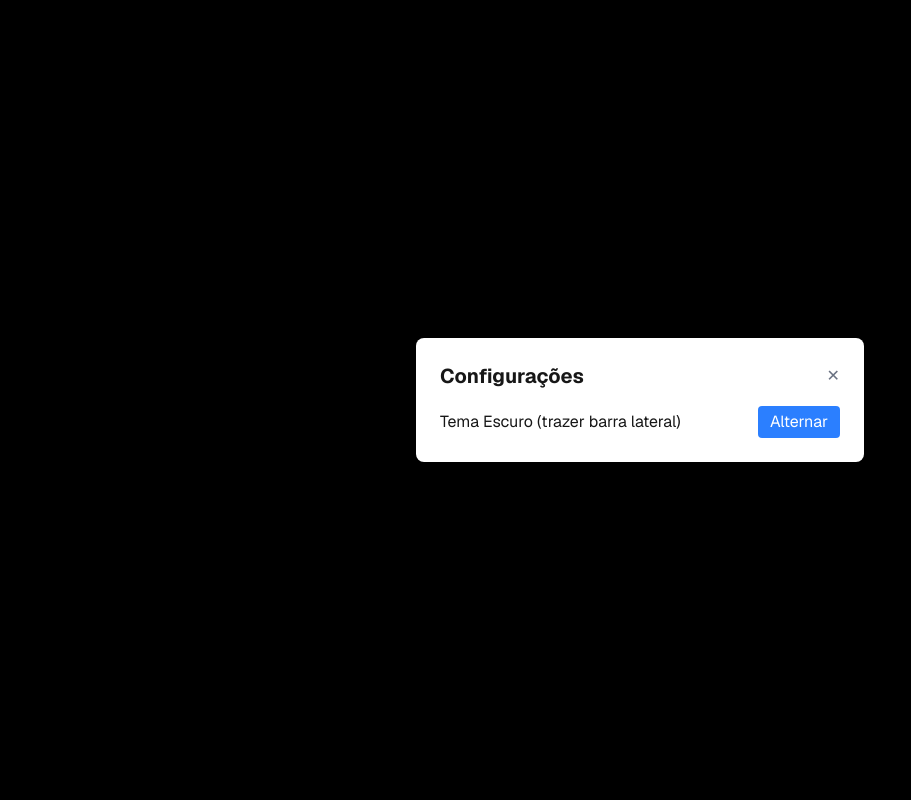
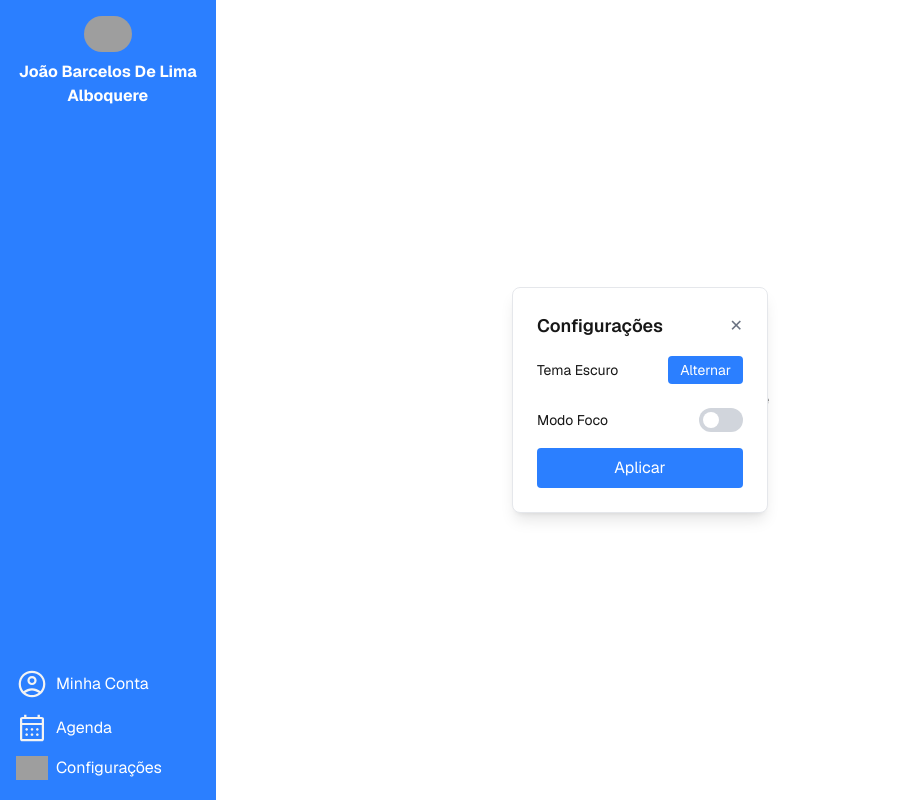
Before and after one commit to yanchagas04/MelembraAI, a Next.js app: page / in a window 1280 px wide. Both pictures are taken after a click on the button "Configurações". Shown: the whole page, without its empty margins (0-911 px from the left). Built offline with nearby package versions, Linux system fonts and the light colour scheme; grey boxes are pictures that could not be loaded.

Commit message:
fix: Botão Configurações não esconde mais a Barra Lateral

```diff
--- a/src/components/barraLateral/BarraLateral.tsx
+++ b/src/components/barraLateral/BarraLateral.tsx
@@ -1,53 +1,72 @@
-"use client";
+'use client'
 
-import { useState } from "react";
-import icone_pessoa from "../../../public/BarraLateral/pessoa.svg";
-import icone_config from "../../../public/BarraLateral/config.svg";
-import icone_calendario from "../../../public/BarraLateral/calendario.svg";
-import OpcaoBarra from "./OpcaoBarra";
-import ConfigModal from "./ConfigModal";
+import { useState } from 'react'
+import icone_pessoa from '../../../public/BarraLateral/pessoa.svg'
+import icone_config from '../../../public/BarraLateral/config.svg'
+import icone_calendario from '../../../public/BarraLateral/calendario.svg'
+import OpcaoBarra from './OpcaoBarra'
+import ConfigModal from './ConfigModal'
 
 type BarraLateralProps = {
-    foto_perfil: string | null,
+  foto_perfil: string | null
   nome: string
 }
 
 export default function BarraLateral(props: BarraLateralProps) {
-    const [open, setOpen] = useState(false);
-    const [isConfigOpen, setIsConfigOpen] = useState(false);
+  const [open, setOpen] = useState(false)
+  const [isConfigOpen, setIsConfigOpen] = useState(false)
 
   const opcoes = [
     {
       icone: icone_pessoa.src,
-            texto: " Minha Conta",
+      texto: ' Minha Conta',
       //href: ""
     },
     {
       icone: icone_calendario.src,
-            texto: " Agenda",
+      texto: ' Agenda',
       //href: ""
     },
     {
       icone: icone_config.src,
-            texto: " Configurações",
-            onClick: () => setIsConfigOpen(true)
-        }
-    ];
+      texto: ' Configurações',
+      onClick: () => setIsConfigOpen(true),
+    },
+  ]
 
   return (
     <>
-            <nav className={`${open ? "w-64" : "w-24"} flex flex-col items-center justify-between py-4 px-2 h-screen bg-blue-500 gap-4 transition-all ease-in-out duration-150`}
+      <nav
+        className={`${
+          open ? 'w-64' : 'w-24'
+        } z-10 flex flex-col items-center justify-between py-4 px-2 h-screen bg-blue-500 gap-4 transition-all ease-in-out duration-150`}
         onMouseEnter={() => setOpen(true)}
-                onMouseLeave={() => setOpen(false)}>
-
+        onMouseLeave={() => setOpen(false)}
+      >
         <div className="flex flex-col items-center justify-center w-full gap-2">
-                    <img className="rounded-full w-12"
-                         src={props.foto_perfil ? props.foto_perfil : "https://www.gravatar.com/avatar/00000000000000000000000000000000?d=mp&f=y"}
-                         alt="Foto de perfil" />
-                    <h1 className={`${open ? "flex" : "hidden"} text-white font-bold text-center`}>{props.nome}</h1>
+          <img
+            className="rounded-full w-12"
+            src={
+              props.foto_perfil
+                ? props.foto_perfil
+                : 'https://www.gravatar.com/avatar/00000000000000000000000000000000?d=mp&f=y'
+            }
+            alt="Foto de perfil"
+          />
+          <h1
+            className={`${
+              open ? 'flex' : 'hidden'
+            } text-white font-bold text-center`}
+          >
+            {props.nome}
+          </h1>
         </div>
 
-                <div className={`${open ? "flex" : "hidden"} flex-col items-center justify-start w-full h-fit gap-1`}>
+        <div
+          className={`${
+            open ? 'flex' : 'hidden'
+          } flex-col items-center justify-start w-full h-fit gap-1`}
+        >
           {opcoes.map((opcao) => (
             <OpcaoBarra
               key={opcao.texto}
@@ -65,5 +84,5 @@ export default function BarraLateral(props: BarraLateralProps) {
         onClose={() => setIsConfigOpen(false)}
       />
     </>
-    );
+  )
 }
--- a/src/components/barraLateral/ConfigModal.tsx
+++ b/src/components/barraLateral/ConfigModal.tsx
@@ -1,4 +1,6 @@
 "use client";
+
+import { useEffect, useState } from "react";
 
 type ConfigModalProps = {
   isOpen: boolean;
@@ -6,35 +8,112 @@ type ConfigModalProps = {
 };
 
 export default function ConfigModal({ isOpen, onClose }: ConfigModalProps) {
+  // Estados apenas para o Modo Foco
+  const [focusMode, setFocusMode] = useState(false);
+  const [focusDuration, setFocusDuration] = useState(25);
+
+  useEffect(() => {
+    const handleClickOutside = (event: MouseEvent) => {
+      const modal = document.querySelector(".modal-container");
+      if (modal && !modal.contains(event.target as Node)) {
+        onClose();
+      }
+    };
+
+    if (isOpen) {
+      document.addEventListener("mousedown", handleClickOutside);
+      const savedFocus = localStorage.getItem("focusSettings");
+      if (savedFocus) {
+        const { active, duration } = JSON.parse(savedFocus);
+        setFocusMode(active);
+        setFocusDuration(duration);
+      }
+    }
+
+    return () => {
+      document.removeEventListener("mousedown", handleClickOutside);
+    };
+  }, [isOpen, onClose]);
+
+  const handleSaveFocusSettings = () => {
+    localStorage.setItem(
+      "focusSettings",
+      JSON.stringify({
+        active: focusMode,
+        duration: focusDuration
+      })
+    );
+    onClose();
+  };
+
   if (!isOpen) return null;
 
   return (
     <div
-      className="fixed inset-0 bg-black bg-opacity-50 flex items-center justify-center z-50"
-      onClick={onClose}
+      className="fixed top-1/2 left-1/2 transform -translate-x-1/2 -translate-y-1/2 z-50 modal-container"
+      onClick={(e) => e.stopPropagation()}
     >
-      <div
-        className="bg-white dark:bg-gray-800 p-6 rounded-lg w-full max-w-md"
-        onClick={(e) => e.stopPropagation()}
-      >
+      <div className="bg-white dark:bg-gray-800 border border-gray-200 dark:border-gray-700 rounded-lg shadow-lg p-6 w-64">
         <div className="flex justify-between items-center mb-4">
-          <h2 className="text-xl font-bold">Configurações</h2>
+          <h2 className="text-lg font-semibold">Configurações</h2>
           <button
             onClick={onClose}
-            className="text-gray-500 hover:text-gray-700"
+            className="text-gray-500 hover:text-gray-700 dark:hover:text-gray-300"
           >
             ✕
           </button>
         </div>
 
-        <div className="space-y-4">
+        {/* Seção do Tema Escuro */}
+        <div className="flex items-center justify-between mb-6">
+          <span className="text-sm">Tema Escuro</span>
+          <button className="px-3 py-1 bg-blue-500 hover:bg-blue-600 text-white text-sm rounded">
+            Alternar
+          </button>
+        </div>
+
+        {/* Seção do Modo Foco */}
+        <div className="space-y-3">
           <div className="flex items-center justify-between">
-            <span>Tema Escuro (trazer barra lateral)</span>
-            <button className="px-3 py-1 bg-blue-500 text-white rounded">
-              Alternar
+            <span className="text-sm">Modo Foco</span>
+            <button
+              onClick={() => setFocusMode(!focusMode)}
+              className={`relative inline-flex h-6 w-11 items-center rounded-full transition-colors ${
+                focusMode ? "bg-blue-500" : "bg-gray-300 dark:bg-gray-600"
+              }`}
+            >
+              <span
+                className={`inline-block h-4 w-4 transform rounded-full bg-white transition ${
+                  focusMode ? "translate-x-6" : "translate-x-1"
+                }`}
+              />
             </button>
           </div>
+
+          {focusMode && (
+            <div className="flex items-center gap-2">
+              <input
+                type="range"
+                min="15"
+                max="90"
+                step="5"
+                value={focusDuration}
+                onChange={(e) => setFocusDuration(Number(e.target.value))}
+                className="w-full"
+              />
+              <span className="text-xs text-gray-600 dark:text-gray-400">
+                {focusDuration} min
+              </span>
+            </div>
+          )}
         </div>
+
+        <button
+          onClick={handleSaveFocusSettings}
+          className="w-full mt-4 px-4 py-2 bg-blue-500 hover:bg-blue-600 text-white rounded transition"
+        >
+          Aplicar
+        </button>
       </div>
     </div>
   );
```
Lines whose indentation alone changed are shown as unchanged.
